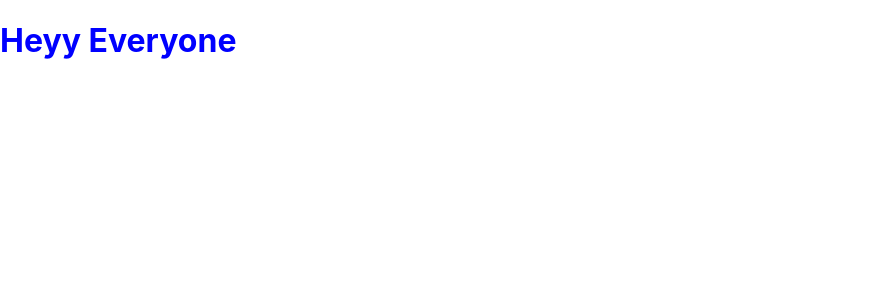
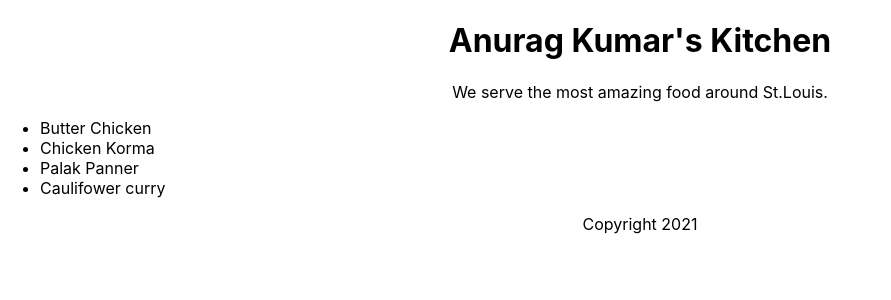
Before and after one commit to Anurag96/React-Essentials, a React (Create React App) app: page / in a window 1280 px wide. Shown: the top 300 px of the page, without its empty margins (0-891 px from the left). Built offline with nearby package versions, Linux system fonts and the light colour scheme.

Commit message:
Adding props key, and created Header,Main & Footer component

```diff
--- a/public/index.html
+++ b/public/index.html
@@ -10,34 +10,10 @@
       content="Web site created using create-react-app"
     />
     <link rel="apple-touch-icon" href="%PUBLIC_URL%/logo192.png" />
-    <!--
-      manifest.json provides metadata used when your web app is installed on a
-      user's mobile device or desktop. See https://developers.google.com/web/fundamentals/web-app-manifest/
-    -->
     <link rel="manifest" href="%PUBLIC_URL%/manifest.json" />
-    <!--
-      Notice the use of %PUBLIC_URL% in the tags above.
-      It will be replaced with the URL of the `public` folder during the build.
-      Only files inside the `public` folder can be referenced from the HTML.
-
-      Unlike "/favicon.ico" or "favicon.ico", "%PUBLIC_URL%/favicon.ico" will
-      work correctly both with client-side routing and a non-root public URL.
-      Learn how to configure a non-root public URL by running `npm run build`.
-    -->
-    <title>React App</title>
+        <title>React App</title>
   </head>
   <body>
-    <noscript>You need to enable JavaScript to run this app.</noscript>
-    <div id="root"></div>
-    <!--
-      This HTML file is a template.
-      If you open it directly in the browser, you will see an empty page.
-
-      You can add webfonts, meta tags, or analytics to this file.
-      The build step will place the bundled scripts into the <body> tag.
-
-      To begin the development, run `npm start` or `yarn start`.
-      To create a production bundle, use `npm run build` or `yarn build`.
-    -->
+      <div id="root"></div>
   </body>
 </html>
--- a/src/App.js
+++ b/src/App.js
@@ -1,23 +1,55 @@
-import logo from './logo.svg';
 import './App.css';
+
+function Header(props){
+  console.log(props)
+  return (
+    <header>
+      <h1>{props.name}'s Kitchen</h1>
+    </header>
+  )
+}
+
+function Main(props){
+  return(
+    <section>
+      <p> We serve the most amazing food around St.Louis.</p>
+      <ul style={{textAlign:"left"}}>
+      {
+        props.dishes.map((dish)=>(
+        <li key={dish.id}>{dish.title}</li>
+        ))
+      }
+      </ul>
+      </section>
+  )
+}
+
+function Footer(props){
+  return(
+    <footer>
+      <p>Copyright {props.year}</p>
+    </footer>
+  )
+}
+
+const dishes=[
+  "Butter Chicken",
+  "Chicken Korma",
+  "Palak Panner",
+  "Caulifower curry"
+]
+
+const disheObjects = dishes.map((dish,i)=>({id:i,title:dish}))
+
+console.log(disheObjects)
 
 function App() {
   return (
     <div className="App">
-      <header className="App-header">
-        <img src={logo} className="App-logo" alt="logo" />
-        <p>
-          Edit <code>src/App.js</code> and save to reload.
-        </p>
-        <a
-          className="App-link"
-          href="https://reactjs.org"
-          target="_blank"
-          rel="noopener noreferrer"
-        >
-          Learn React
-        </a>
-      </header>
+    <Header name="Anurag Kumar"/>
+    <Main adjective="amazing" dishes={disheObjects}/>
+    <Footer year={new Date().getFullYear()}/>
+
     </div>
   );
 }
--- a/src/index.js
+++ b/src/index.js
@@ -1,7 +1,8 @@
 import React from 'react';
 import ReactDOM from 'react-dom';
 import './index.css';
+import App from "./App"
 
 
 
-ReactDOM.render( React.createElement("h1",{style:{color:"blue"}},"Heyy Everyone"),document.getElementById('root'));
+ReactDOM.render( <App/>,document.getElementById('root'));
```
